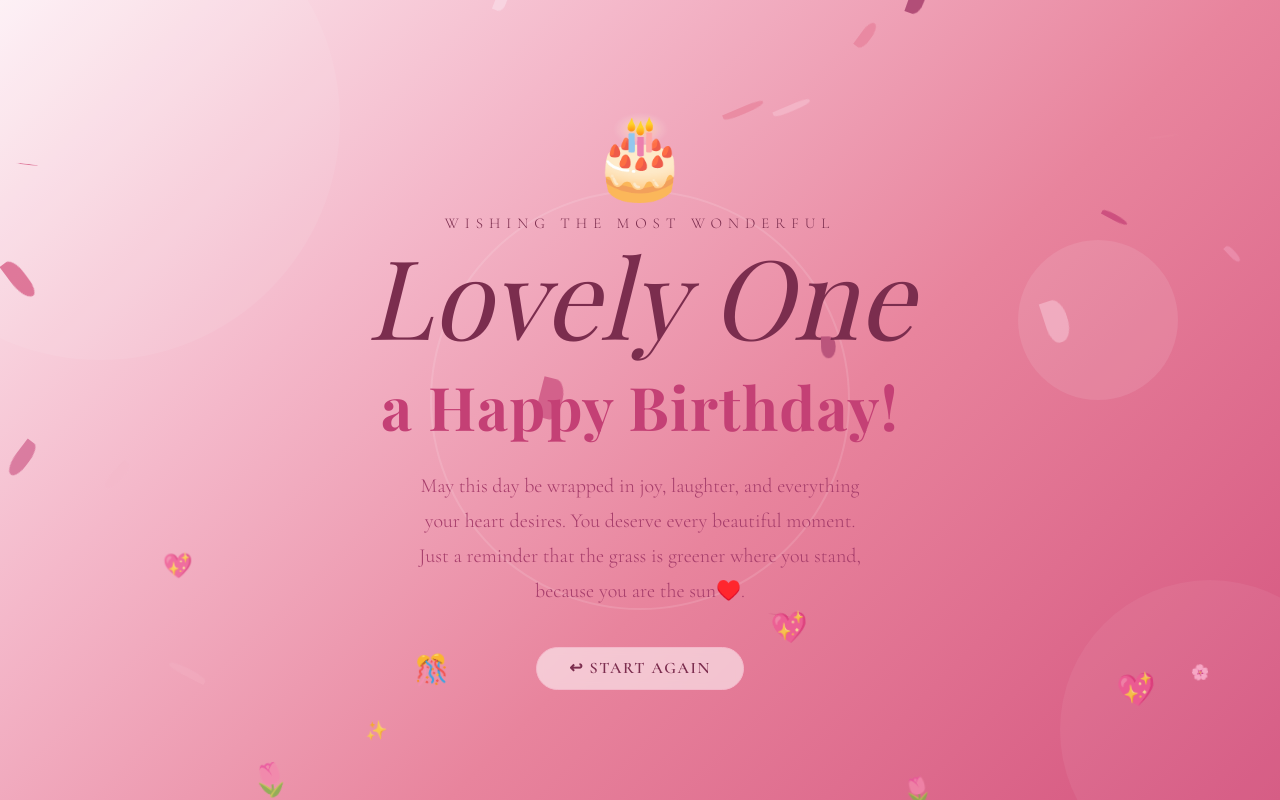
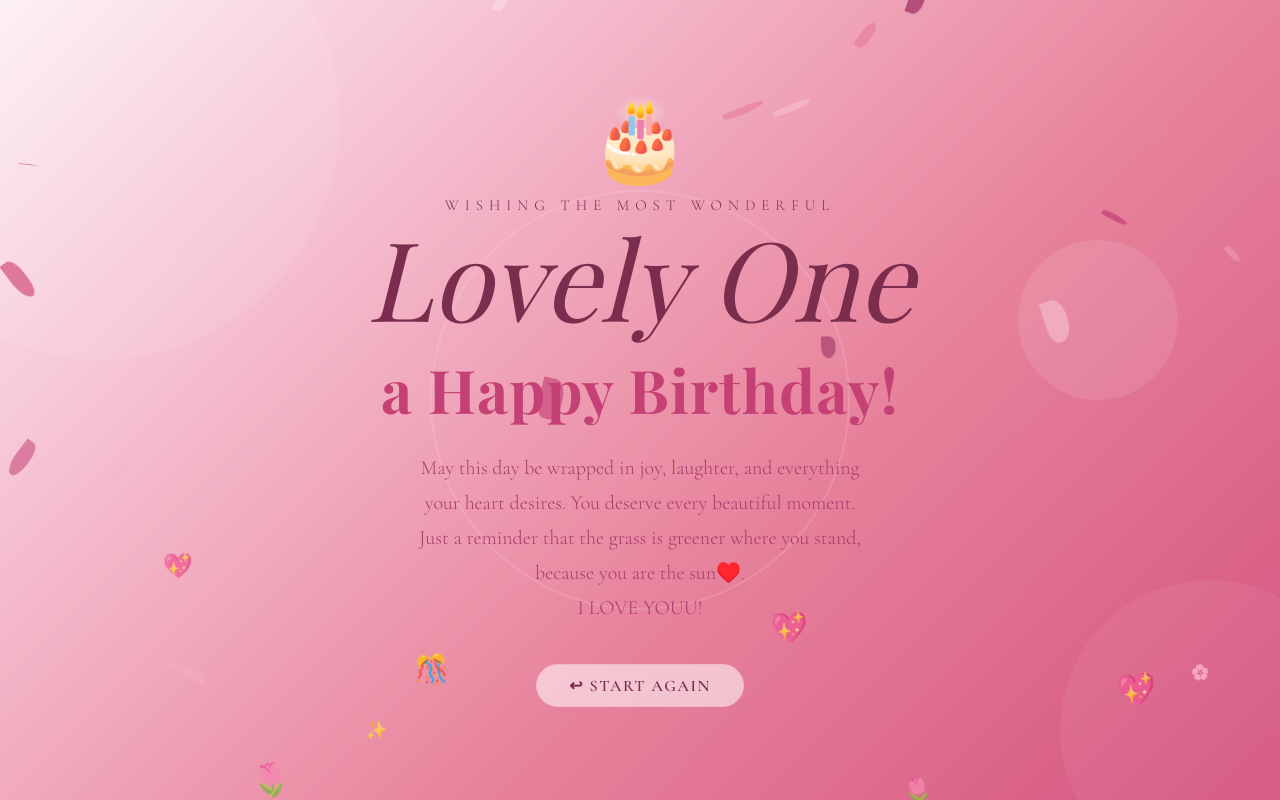
Before and after one commit to 23stilinski/Birthday, a plain HTML site: page index.html in a window 1280 px wide. Both pictures are taken after a click on the button "CELEBRATE ✨". Drawn offline with nearby package versions, Linux system fonts and the light colour scheme; a web font is replaced by a local one.

Commit message:
EDITED FILE: index.html

```diff
--- a/index.html
+++ b/index.html
@@ -307,7 +307,8 @@
     May this day be wrapped in joy, laughter, and everything<br>
     your heart desires. You deserve every beautiful moment.<br>
     Just a reminder that the grass is greener where you stand,<br>
-    because you are the sun♥️.
+    because you are the sun♥️.<br>
+    I LOVE YOUU!
   </p>
   <button class="restart-btn" onclick="restart()">↩ Start again</button>
 </div>
```
